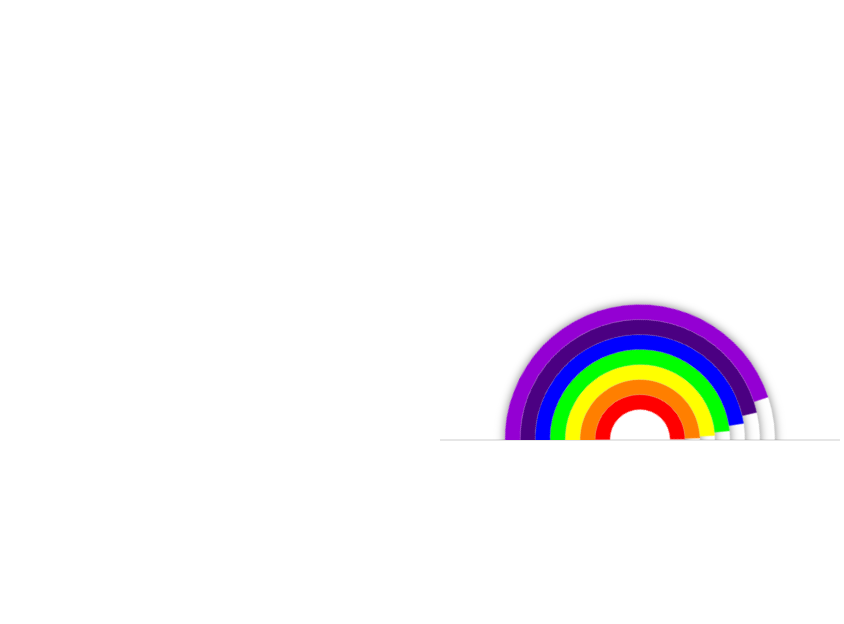
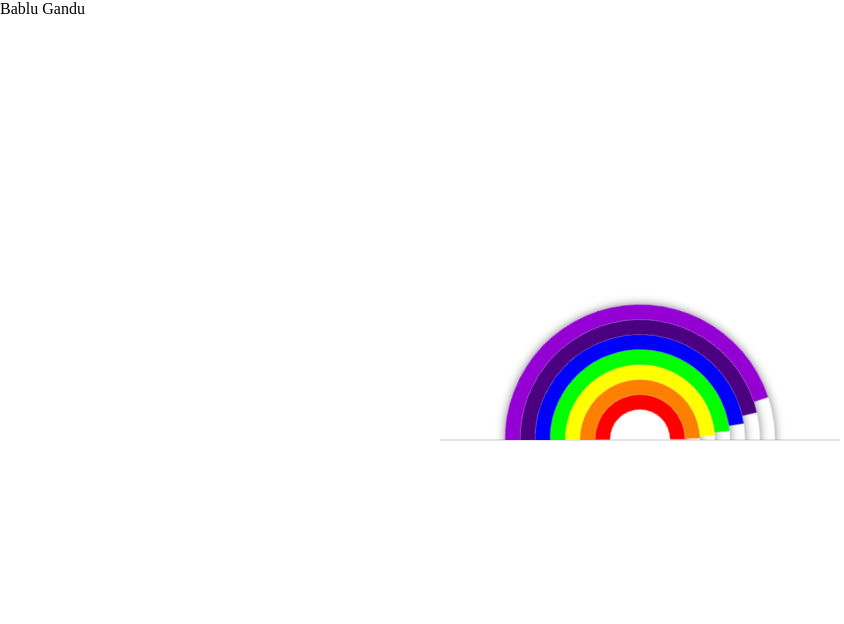
Before and after one commit to babludevil/Bolly4Update, a plain HTML site: page index.html in a window 1280 px wide. Shown: the whole page, without its empty margins (0-844 px from the left). Drawn offline with Linux system fonts and the light colour scheme.

Commit message:
Update index.html

```diff
--- a/index.html
+++ b/index.html
@@ -6,6 +6,7 @@
 <link rel="stylesheet" href="style.css">
 </head>
 <body>
+  Bablu Gandu
 <div class="center">
 <ul>
 <li></li>
```
